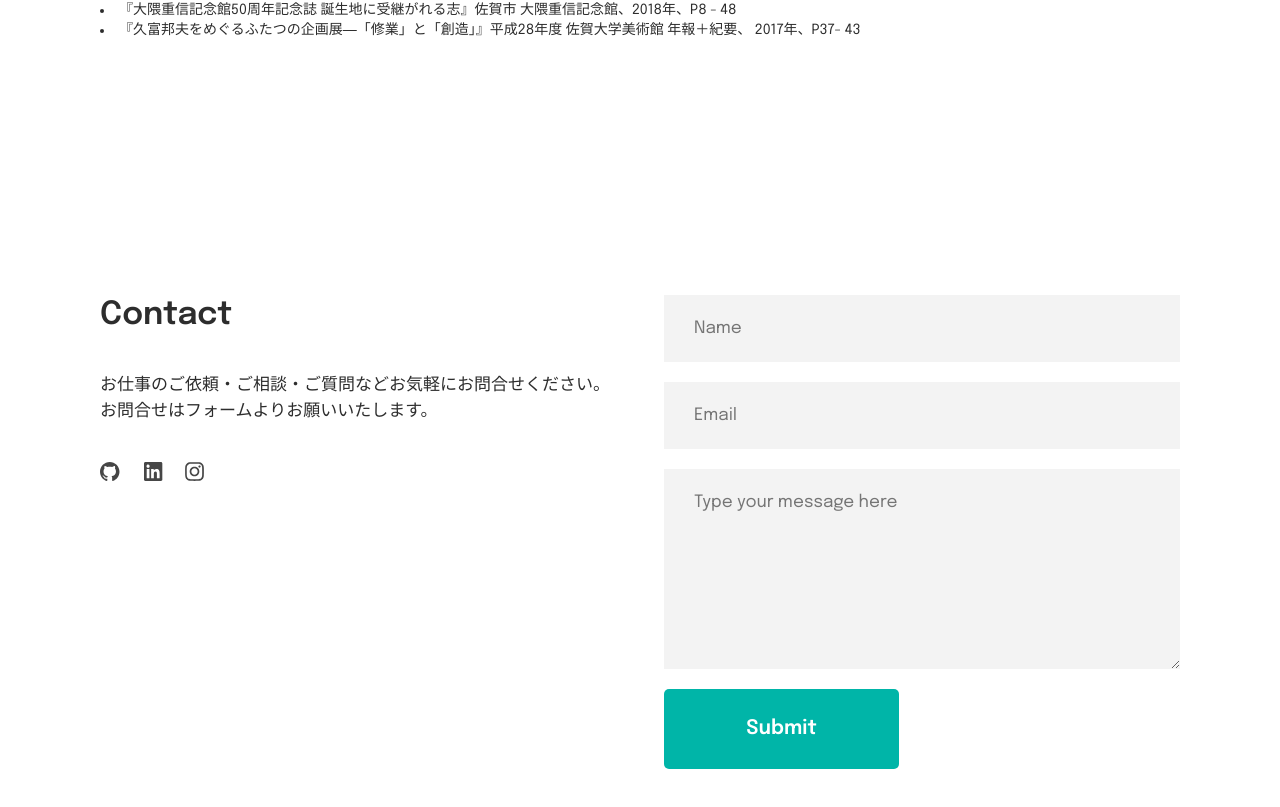
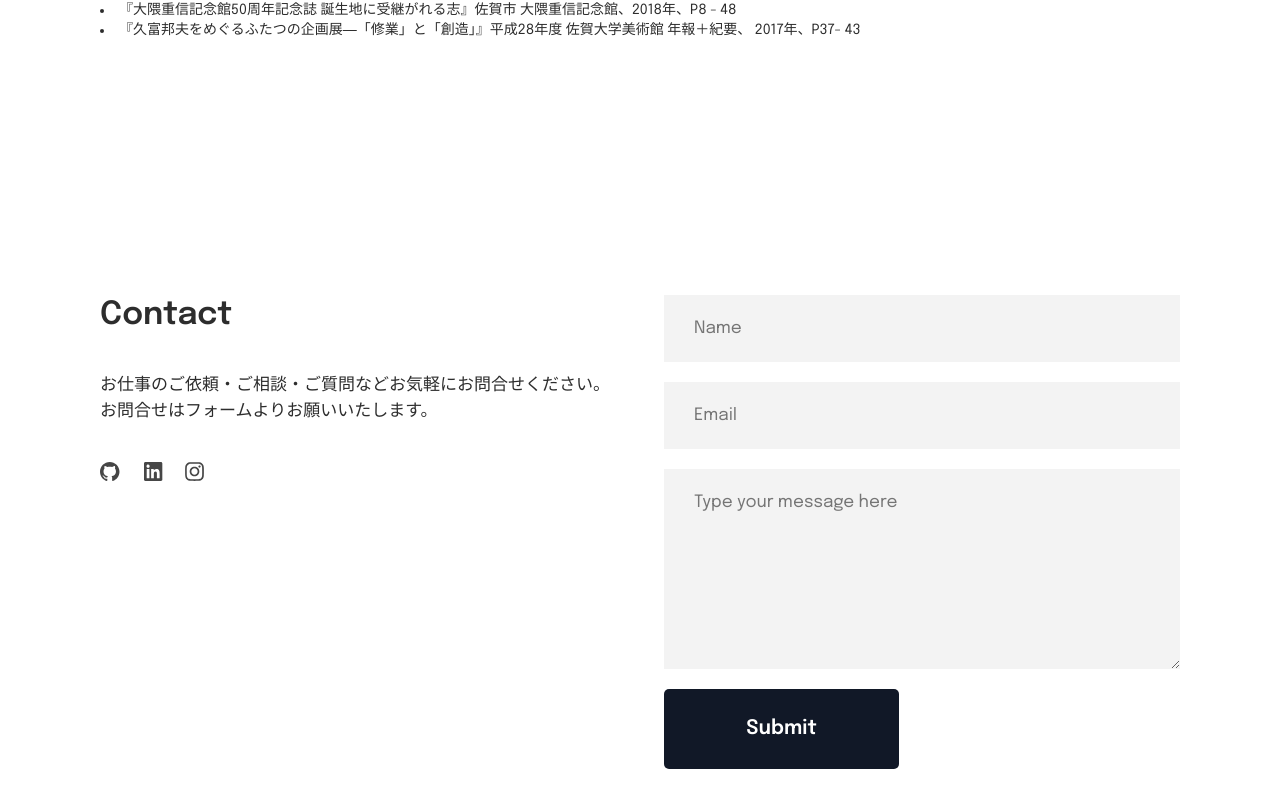
Before and after one commit to yuki-o-tech/my-portfolio, a Next.js app: page / in a window 1280 px wide. Shown: the part 7559-8366 px from the top of the page. Built offline with nearby package versions, Linux system fonts and the light colour scheme.

Commit message:
fixed hover issues

```diff
--- a/src/common/Button/index.tsx
+++ b/src/common/Button/index.tsx
@@ -2,17 +2,14 @@ import styled from "styled-components"
 import Button from "@mui/material/Button"
 import { Colors } from "@/utils/Colors"
 
-
 export const TextButton = styled(Button)`
-align-self: center;
-width:100px;
-border: 1px solid ${Colors.BLACK};
-color:${Colors.BLACK};
-& > .MuiButton-root {
-    :hover {
-        background-color: red !important;
-
+  align-self: center;
+  width: 100px;
+  border: 1px solid ${Colors.BLACK};
+  color: ${Colors.BLACK};
+  & > .MuiButton-root {
+    &:hover {
+      background-color: red !important;
     }
-}
-
+  }
 `
--- a/src/common/ImageCard/index.styled.ts
+++ b/src/common/ImageCard/index.styled.ts
@@ -1,14 +1,14 @@
 import styled from "styled-components"
 import Image from "next/image"
-import  { Col } from "@/common/Box"
+import { Col } from "@/common/Box"
 
 interface ContainerProps {
-   hasLink: boolean
+  hasLink: boolean
 }
 
 export const CardContainer = styled(Col)<ContainerProps>`
   box-shadow: 0px 10px 60px rgba(0, 0, 0, 0.25);
-  :hover {
+  &:hover {
     ${props => (props.hasLink ? "cursor: pointer;" : null)}
   }
 `
--- a/src/components/ClientScreen/index.styled.ts
+++ b/src/components/ClientScreen/index.styled.ts
@@ -14,7 +14,7 @@ export const Container = styled(Box)`
 `
 
 export const ItemContainer = styled(Box)`
-:hover {
+  &:hover {
     transform: translateY(-8px);
     transition: all 0.2s ease 0s;
 
--- a/src/components/FooterScreen/index.style.ts
+++ b/src/components/FooterScreen/index.style.ts
@@ -98,16 +98,16 @@ export const Button = styled.button`
   padding: 25px 80px;
   border-radius: 5px;
   cursor: pointer;
-  :hover {
+  &:hover {
     background: ${Colors.ORANGE};
     color: ${Colors.WHITE};
     transition: transform 0.3s ease-in-out;
   }
-  :disabled {
-    background: ${Colors.GRAY_900};
+  &:disabled {
+    background-color: ${Colors.GRAY_900};
     cursor: not-allowed;
   }
-  :active {
+  &:active {
     transition: transform 0.3s ease-in-out;
   }
   @media (max-width: 928px) {
--- a/src/components/FooterScreen/index.tsx
+++ b/src/components/FooterScreen/index.tsx
@@ -19,7 +19,6 @@ import LinkedInIcon from "@/icons/LinkedInIcon"
 import InstagramIcon from "@/icons/InstagramIcon"
 import { Colors } from "@/utils/Colors"
 import { validateContactForm } from "schemas/contactFormSchema"
-
 
 const initialValues: FieldValuesType = {
   fullName: "",
@@ -57,6 +56,14 @@ const ContactForm = () => {
       })
 
       console.log("response", response)
+
+      const test =
+        formik.values.fullName.length === 0 ||
+        formik.values.email.length === 0 ||
+        formik.values.message.length === 0 ||
+        Object.keys(formik.errors).length > 0
+
+      console.log("check the submit value", test)
       if (response.ok) {
         toast.success(
           <div>
@@ -126,12 +133,14 @@ const ContactForm = () => {
         </Col>
         <Button
           type="submit"
-          disabled={
-            !formik.values.fullName ||
-            !formik.values.email ||
-            !formik.values.message ||
-            Object.keys(formik.errors).length > 0
-          }>
+          // disabled={
+          //   formik.values.fullName.length === 0 ||
+          //   formik.values.email.length === 0 ||
+          //   formik.values.message.length === 0 ||
+          //   Object.keys(formik.errors).length > 0
+          // }
+          disabled
+        >
           Submit
         </Button>
       </Form>
@@ -159,7 +168,8 @@ const LeftContainer = () => {
         <IconBox w={25} h={25}>
           <Link
             href="https://www.linkedin.com/in/yuki-otsubo-74987b214/"
-            target="_blank">
+            target="_blank"
+          >
             <LinkedInIcon />
           </Link>
         </IconBox>
--- a/src/components/NavBar/index.styled.ts
+++ b/src/components/NavBar/index.styled.ts
@@ -1,5 +1,6 @@
 import styled from "styled-components"
 import Box from "@/common/Box"
+import Text from "@/common/Text"
 import { Colors } from "@/utils/Colors"
 
 export const Container = styled(Box)`
@@ -18,13 +19,19 @@ export const Container = styled(Box)`
 
 export const ItemContainer = styled(Box)`
   line-height: 30px;
-  :hover {
+  &:hover {
     border-bottom: 2px solid ${Colors.BLACK};
     transition: border-bottom 0.2s;
     cursor: pointer;
   }
   @media (max-width: 430px) {
     display: none;
+  }
+`
+
+export const ItemText = styled(Text)`
+  &:hover {
+    border-bottom: unset;
   }
 `
 
--- a/src/components/NavBar/index.tsx
+++ b/src/components/NavBar/index.tsx
@@ -6,6 +6,7 @@ import Text from "@/common/Text"
 import {
   Container,
   ItemContainer,
+  ItemText,
   NavBarRight,
   IconBox,
 } from "@/components/NavBar/index.styled"
@@ -15,9 +16,8 @@ import LinkedInIcon from "@/icons/LinkedInIcon"
 import InstagramIcon from "@/icons/InstagramIcon"
 import { Colors } from "@/utils/Colors"
 
-
 interface NavBarProps {
-  hideItemBox?: boolean;
+  hideItemBox?: boolean
 }
 
 const items = [
@@ -31,17 +31,18 @@ const ItemBox = () => {
     <Box gap={42} mr={90} h={33}>
       {items.map((item, index) => {
         return (
-          <ItemContainer key={index} pb={34}>
-            <Text color={Colors.BLACK} fs={17} fw={500}>
+          <ItemContainer className="item container" key={index} pb={34}>
+            <ItemText className="text" color={Colors.BLACK} fs={17} fw={500}>
               <Scroll
                 to={item.to}
                 spy={true}
                 smooth={true}
                 duration={500}
-                offset={-80}>
+                offset={-80}
+              >
                 {item.name}
               </Scroll>
-            </Text>
+            </ItemText>
           </ItemContainer>
         )
       })}
@@ -67,14 +68,16 @@ const NavBar = ({ hideItemBox }: NavBarProps) => {
           <IconBox w={25} h={25}>
             <Link
               href="https://www.linkedin.com/in/yuki-otsubo-74987b214/"
-              target="_blank">
+              target="_blank"
+            >
               <LinkedInIcon />
             </Link>
           </IconBox>
           <IconBox w={25} h={25}>
             <Link
               href="https://www.instagram.com/y__photo_art/"
-              target="_blank">
+              target="_blank"
+            >
               <InstagramIcon />
             </Link>
           </IconBox>
--- a/src/components/WorkScreen/index.styled.ts
+++ b/src/components/WorkScreen/index.styled.ts
@@ -3,21 +3,19 @@ import Box, { WideCol } from "@/common/Box"
 
 export const SectionContainer = styled(WideCol)`
   text-align: center;
-padding-bottom:100px;
-
+  padding-bottom: 100px;
 `
 
 export const SwiperBox = styled(Box)`
   text-align: -webkit-center;
-padding:50px 180px;
+  padding: 50px 180px;
   @media (max-width: 1280px) {
-  padding:50px ;
+    padding: 50px;
   }
   @media (max-width: 430px) {
-  padding:50px 30px;
+    padding: 50px 30px;
   }
 `
-
 
 //TODO delete
 export const Container = styled(Box)`
@@ -36,7 +34,7 @@ export const Container = styled(Box)`
   }
 `
 export const ItemContainer = styled(Box)`
-:hover {
+  &:hover {
     transform: translateY(-8px);
     transition: all 0.2s ease 0s;
 
```
Lines whose indentation alone changed are shown as unchanged.
